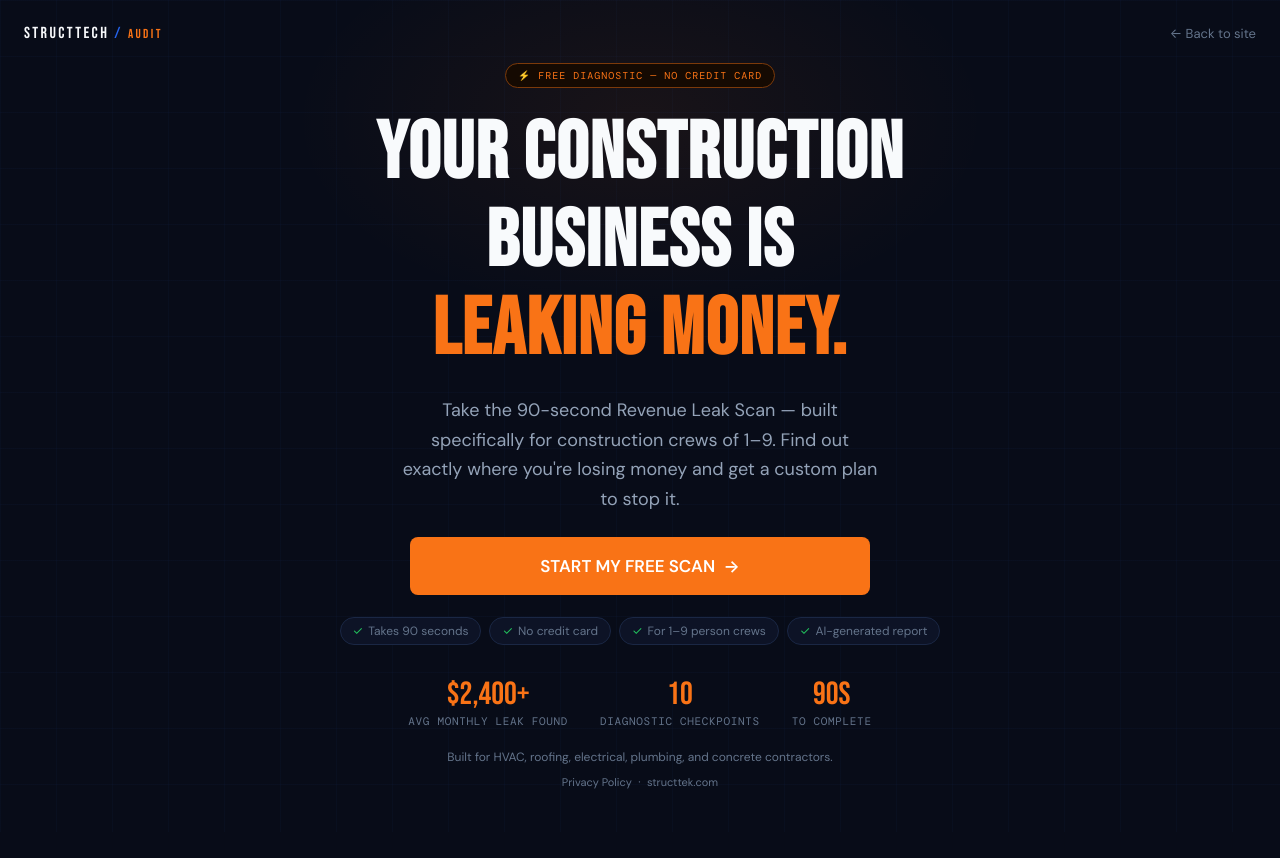
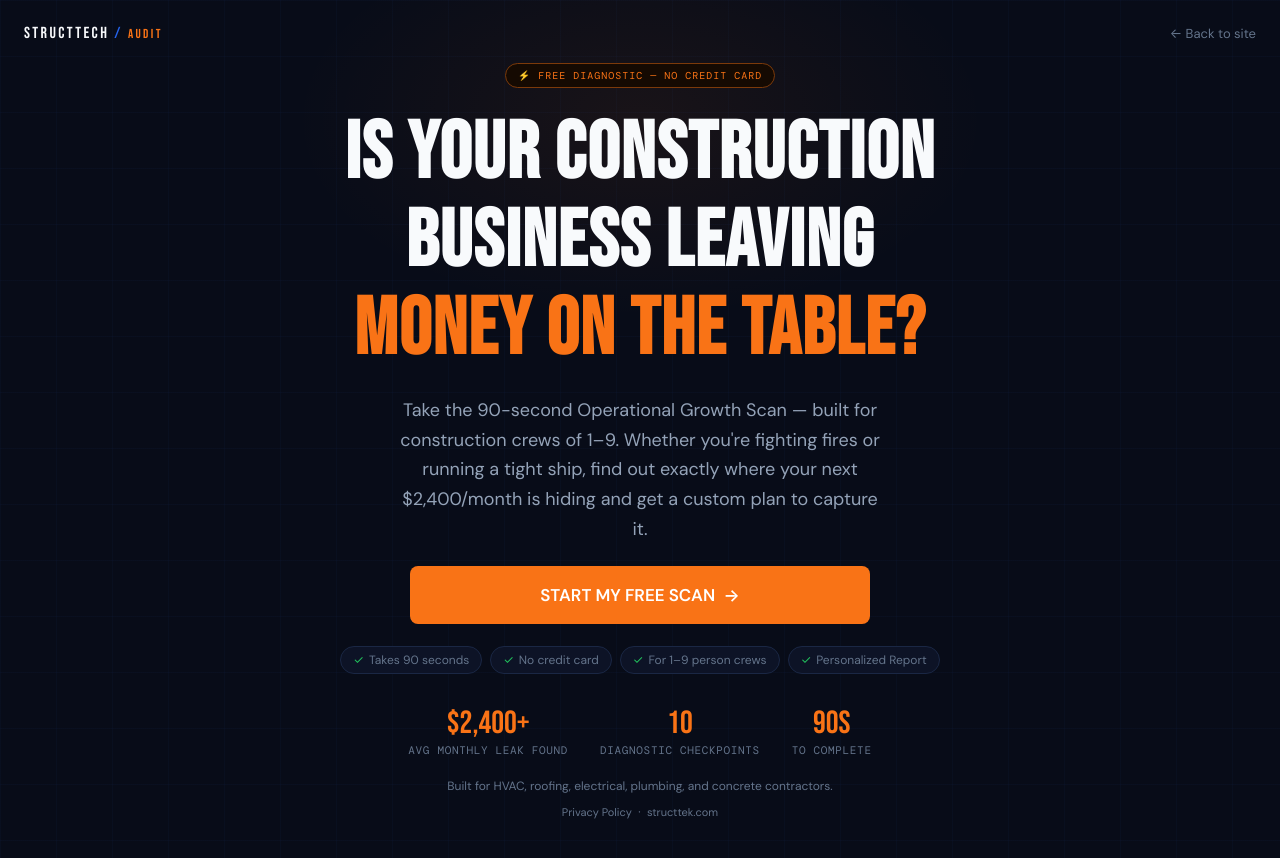
Before and after one commit to jacobaw1995/structtech-audit, a plain HTML site: page index.html in a window 1280 px wide. Before the commit the page ends 832 px from the top, so only its background shows below. Drawn offline with nearby package versions, Linux system fonts and the light colour scheme.

Commit message:
Update index and results HTML, add report prompt

```diff
--- a/index.html
+++ b/index.html
@@ -55,15 +55,16 @@
     <span class="badge badge-orange">⚡ Free Diagnostic — No Credit Card</span>
 
     <h1 class="hook-headline">
-      YOUR CONSTRUCTION<br>
-      BUSINESS IS<br>
-      <span class="text-orange">LEAKING MONEY.</span>
+      IS YOUR CONSTRUCTION<br>
+      BUSINESS LEAVING<br>
+      <span class="text-orange">MONEY ON THE TABLE?</span>
     </h1>
 
     <p class="hook-sub">
-      Take the 90-second Revenue Leak Scan — built specifically for
-      construction crews of 1–9. Find out exactly where you're losing money
-      and get a custom plan to stop it.
+      Take the 90-second Operational Growth Scan — built for construction
+      crews of 1–9. Whether you're fighting fires or running a tight ship,
+      find out exactly where your next $2,400/month is hiding
+      and get a custom plan to capture it.
     </p>
 
     <a href="scan.html" class="btn btn-orange btn-full" id="cta-btn" onclick="handleStart(event)">
@@ -74,7 +75,7 @@
       <span class="trust-pill"><span class="ck">✓</span> Takes 90 seconds</span>
       <span class="trust-pill"><span class="ck">✓</span> No credit card</span>
       <span class="trust-pill"><span class="ck">✓</span> For 1–9 person crews</span>
-      <span class="trust-pill"><span class="ck">✓</span> AI-generated report</span>
+      <span class="trust-pill"><span class="ck">✓</span> Personalized Report</span>
     </div>
 
     <!-- Social proof row -->
```
Also changed, not shown: results.html (+3 -3 lines), CLAUDE_REPORT_PROMPT.txt (added).
